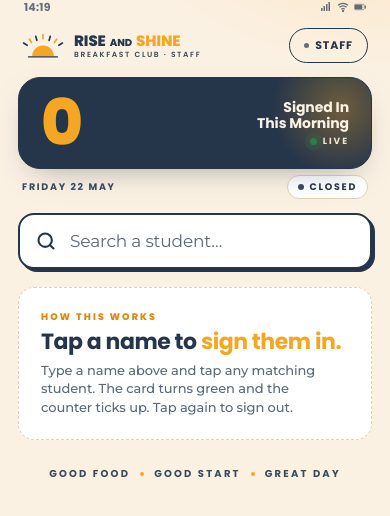
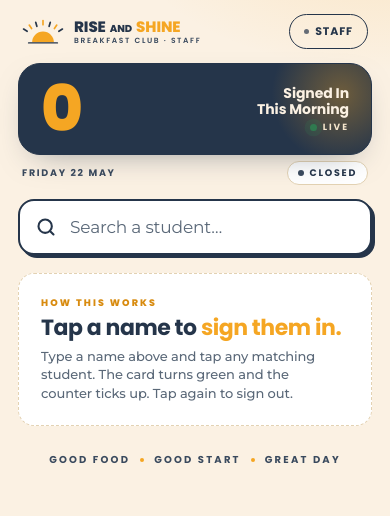
Before and after one commit to apriest-cell/breakfast-club, a plain HTML site: page Mobile.html in a window 390 px wide. Drawn offline with Linux system fonts and the light colour scheme.

Commit message:
Mobile: remove redundant faux status bar
On a real phone the OS already draws a status bar, so the prototype's
simulated one (carried over from the device-frame mockup) just doubled
up. The header is now the top element; safe-area padding still clears the
notch in standalone mode.

Co-Authored-By: Claude Opus 4.7 <noreply@anthropic.com>

```diff
--- a/Mobile.html
+++ b/Mobile.html
@@ -1236,12 +1236,8 @@
           clear(root);
           var app = el('div', 'm-app');
 
-          // status bar
-          var sb = el('div', 'm-statusbar');
-          var clk = el('span'); clk.id = 'm-clock'; sb.appendChild(clk);
-          var right = el('div', 'm-statusbar-right'); right.innerHTML = ICON_SIGNAL + ICON_WIFI + ICON_BATTERY;
-          sb.appendChild(right);
-          app.appendChild(sb);
+          // (No faux iOS status bar: on a real phone the system already draws
+          //  one, and a second would double up. The header is the top element.)
 
           // header
           var header = el('div', 'm-header');
@@ -1893,11 +1889,10 @@
         function init() {
           build();
           loadFailed();
-          renderClock(); renderMeta();
+          renderMeta();
           renderCounter(); renderRecents(); renderList();
           loadData(false);
 
-          setInterval(renderClock, 15000);
           setInterval(renderMeta, 30000);
           setInterval(function () {
             if (Object.keys(updatingIds).length) return;          // skip while writing
```
